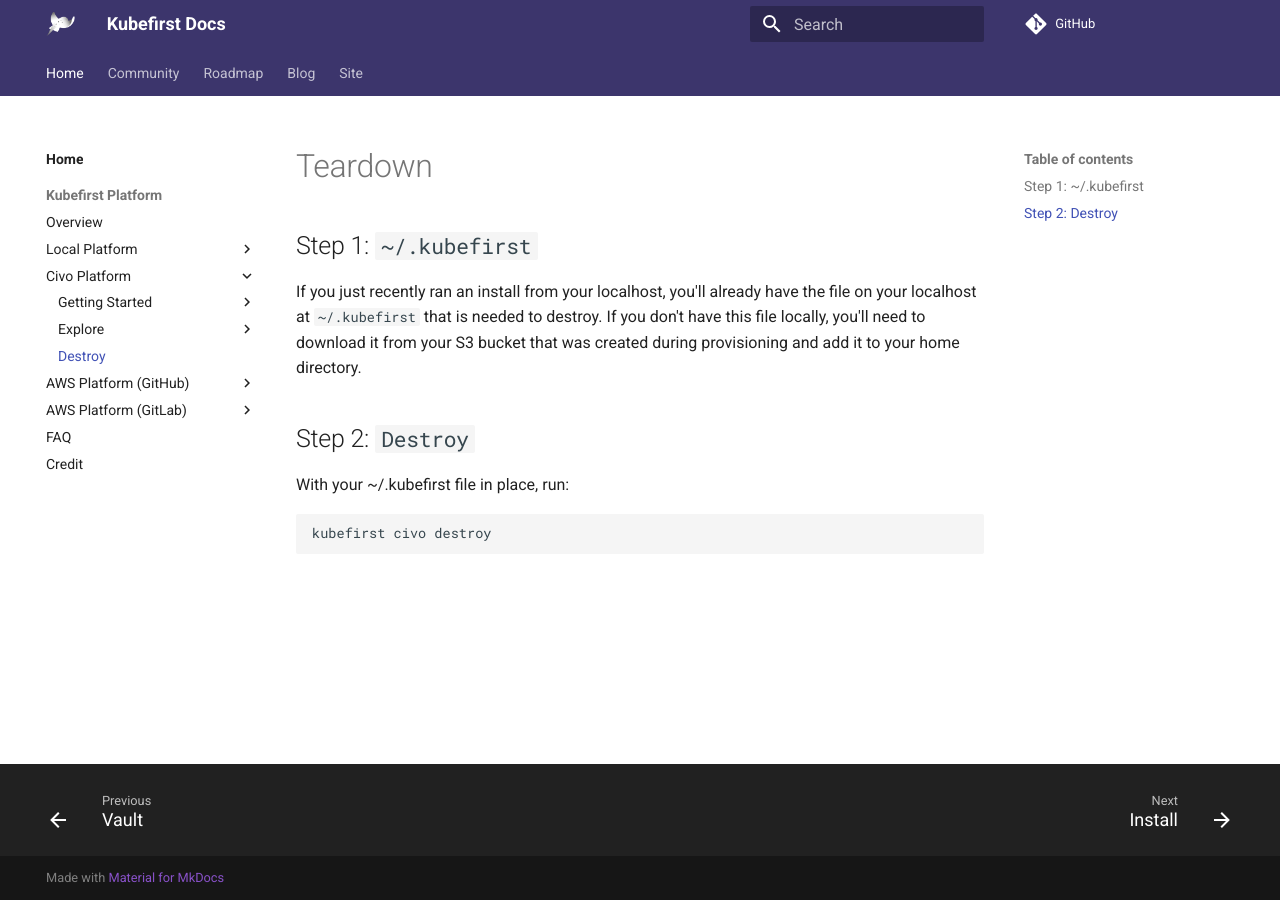
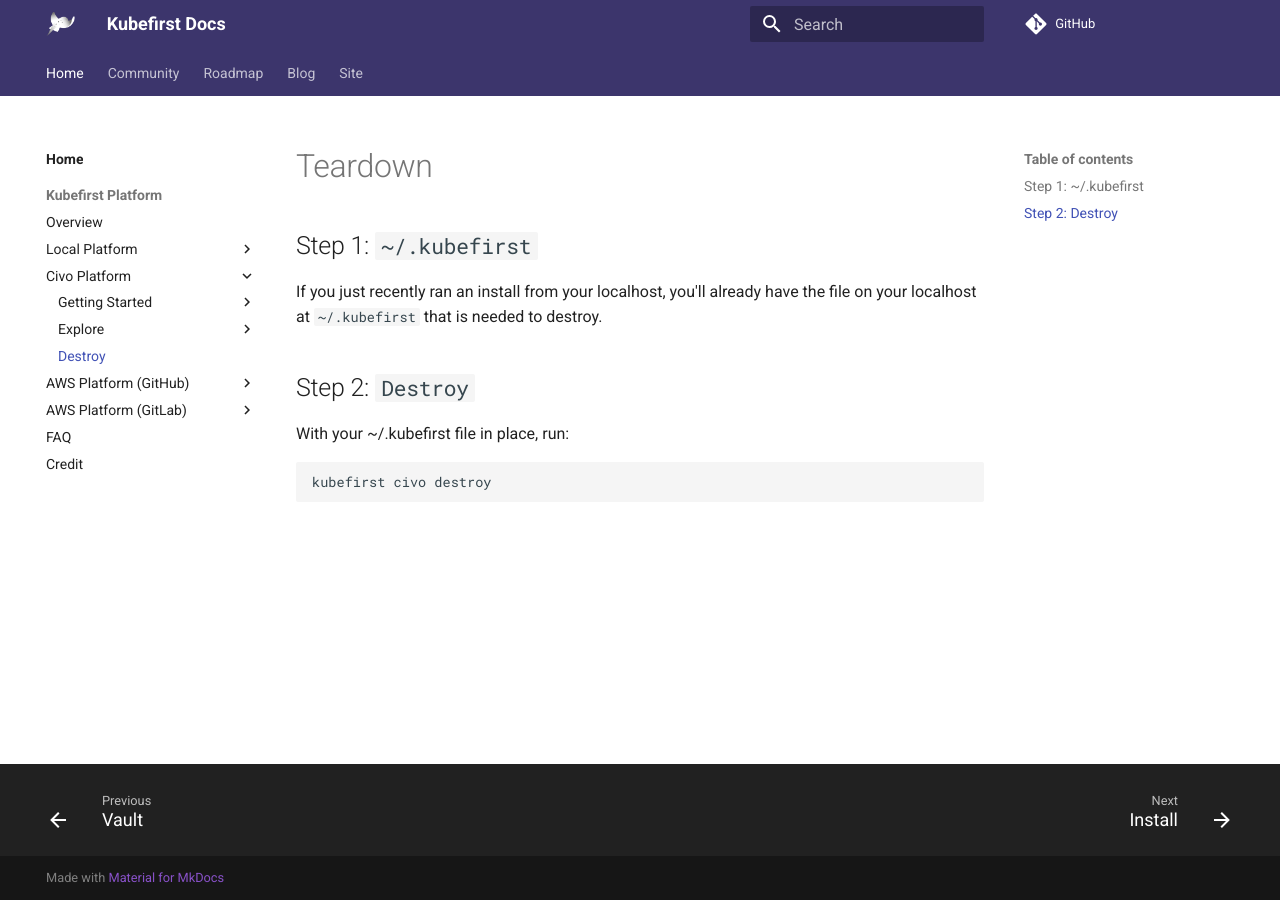
Before and after one commit to konstructio/kubefirst, an MkDocs documentation site: the page built from docs/kubefirst/civo/destroy.md, in a window 1280 px wide. Built offline with MkDocs 1.6.1 and Material for MkDocs 9.7.7, drawn with Linux system fonts in a browser that asks for light colours; comment, search, counter and statistics services are not loaded.

Commit message:
removing s3 detail from civo destroy

```diff
--- a/docs/kubefirst/civo/destroy.md
+++ b/docs/kubefirst/civo/destroy.md
@@ -1,7 +1,7 @@
 # Teardown
 
 ## Step 1: `~/.kubefirst`
-If you just recently ran an install from your localhost, you'll already have the file on your localhost at `~/.kubefirst` that is needed to destroy. If you don't have this file locally, you'll need to download it from your S3 bucket that was created during provisioning and add it to your home directory.
+If you just recently ran an install from your localhost, you'll already have the file on your localhost at `~/.kubefirst` that is needed to destroy.
 
 ## Step 2: `Destroy`
 
```
